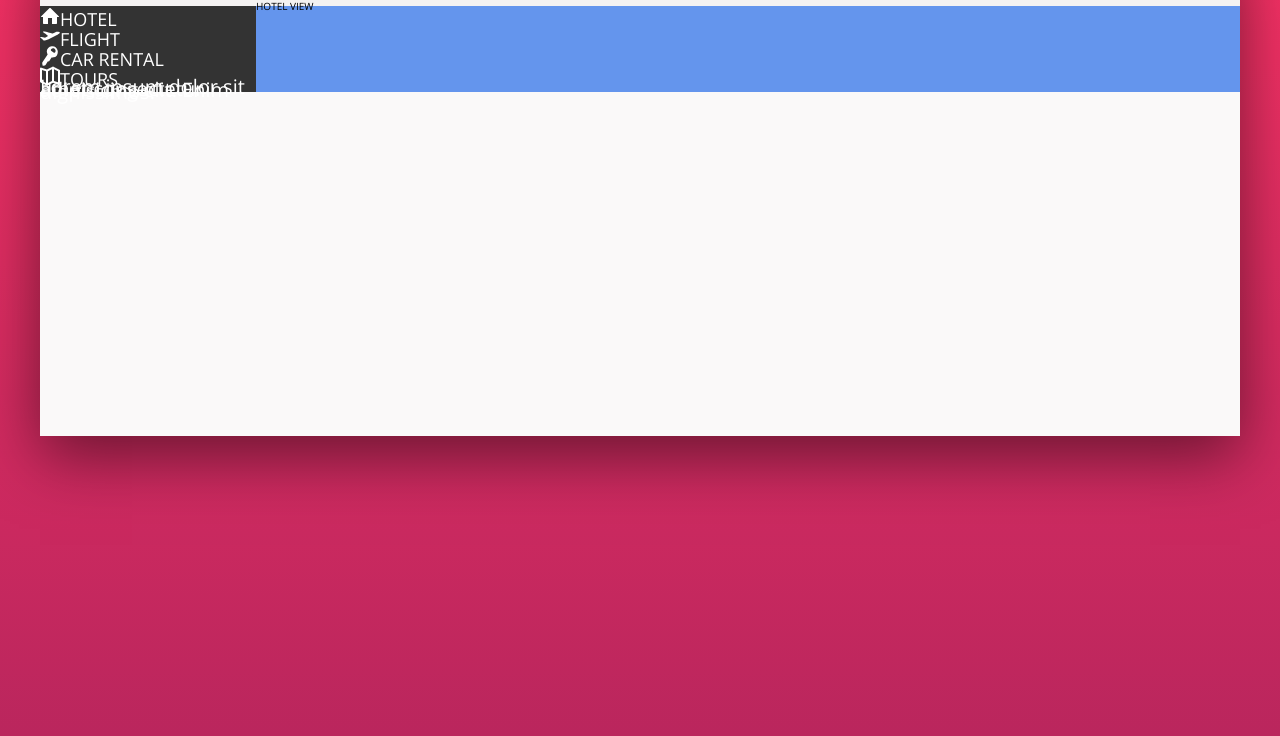
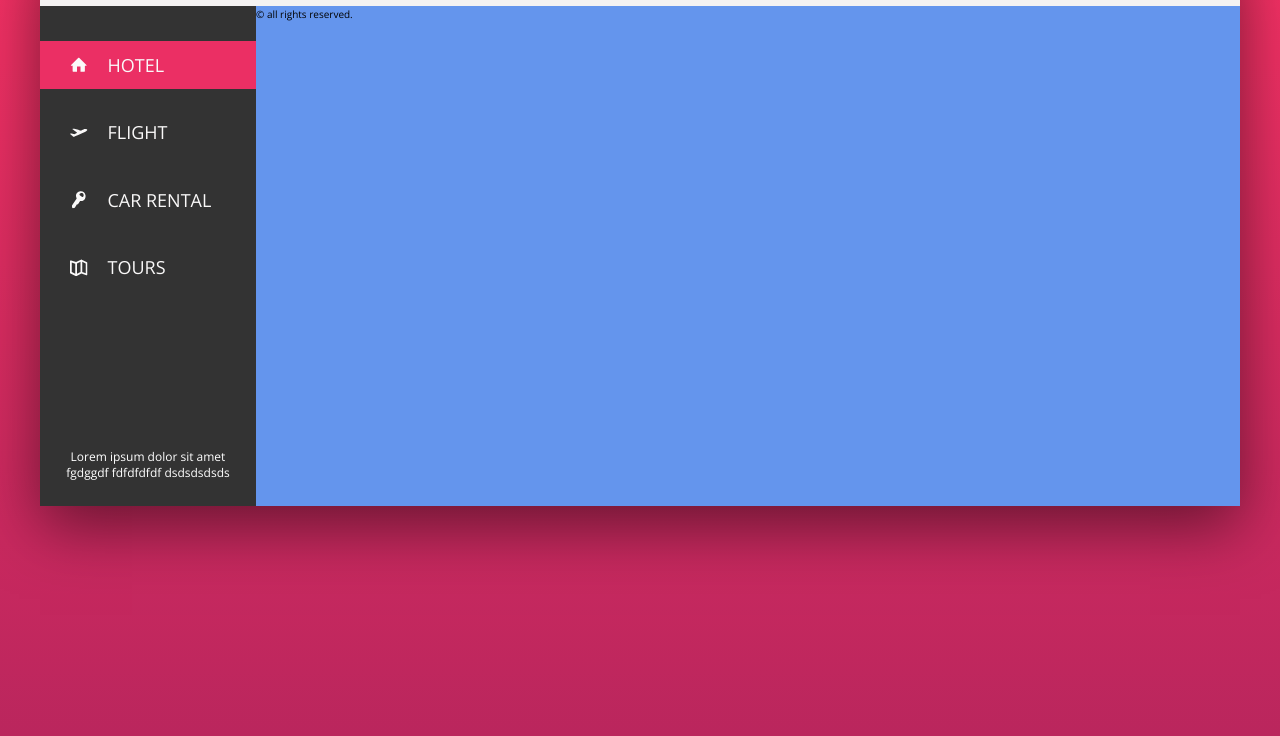
Before and after one commit to adamsJS23/trillo, a website: page index.html in a window 1280 px wide. Shown: the part 144-880 px from the top of the page. Drawn offline with nearby package versions, Linux system fonts and the light colour scheme.

Commit message:
built navigation

```diff
--- a/index.html
+++ b/index.html
@@ -56,26 +56,26 @@
         <nav class="sidebar">
 
             <ul class="side-nav">
-              <li class="side-nav__item">
-                  <a href="" class="side-nav__link"><svg class="side-nav__icon">
+              <li class="side-nav__item side-nav__item--active">
+                  <a href="#" class="side-nav__link"><svg class="side-nav__icon">
                     <use xlink:href="img/sprite.svg#icon-home"/>
                   </svg><span>hotel</span>
                 </a>
               </li>
               <li class="side-nav__item">
-                  <a href="" class="side-nav__link"><svg class="side-nav__icon">
+                  <a href="#" class="side-nav__link"><svg class="side-nav__icon">
                     <use xlink:href="img/sprite.svg#icon-aircraft-take-off"/>
                   </svg><span>flight</span>
                 </a>
               </li>
               <li class="side-nav__item">
-                  <a href="" class="side-nav__link"><svg class="side-nav__icon">
+                  <a href="#" class="side-nav__link"><svg class="side-nav__icon">
                     <use xlink:href="img/sprite.svg#icon-key"/>
                   </svg><span>car rental</span>
                 </a>
               </li>
               <li class="side-nav__item">
-                  <a href="" class="side-nav__link"><svg class="side-nav__icon">
+                  <a href="#" class="side-nav__link"><svg class="side-nav__icon">
                     <use xlink:href="img/sprite.svg#icon-map"/>
                   </svg><span>tours</span>
                 </a>
@@ -83,12 +83,13 @@
             </ul>
 
           <p class="legal">
-            Lorem ipsum dolor sit amet consectetur adipisicing elit. Enim
-            dignissimos.
+            Lorem ipsum dolor sit amet fgdggdf fdfdfdfdf dsdsdsdsds
           </p>
         </nav>
         <main class="hotel-view">
-          HOTEL VIEW
+          <p>
+            &copy; all rights reserved.
+          </p>
         </main>
       </div>
     </div>
--- a/sass/_base.scss
+++ b/sass/_base.scss
@@ -44,7 +44,7 @@ html {
 body {
   font-family: "Open Sans", sans-serif;
   font-weight: 400;
-  line-height: 1.6px;
+  line-height: 16px;
   background-color: var(--color-primary-light);
   background-image: linear-gradient(
     var(--color-primary-light),
--- a/sass/_components.scss
+++ b/sass/_components.scss
@@ -92,7 +92,7 @@
     fill: var(--color-grey-dark-2);
   }
   &__notification {
-    font-size:.8rem ;
+    font-size: 0.8rem;
     height: 1.75rem;
     width: 1.75rem;
     border-radius: 50%;
@@ -113,37 +113,77 @@
     border-radius: 50%;
     margin-right: 1rem;
   }
-
 }
 
 /////////////////////////////////
 /// NAVIGATION- SIDE BAR
 
-.side-nav{
+.side-nav {
+  font-size: 1.4rem;
+  list-style: none;
+  margin-top: 3.5rem;
+  &__item {
+    position: relative;
 
-  &__item{
-    list-style: none;
-    &:not(:last-child)
-    {
-      // margin-bottom: 2px;
+    &:not(:last-child) {
+      margin-bottom: 2rem;
     }
   }
 
-  &__link{
-    font-size: 1.8rem;
-    text-transform: uppercase;
-    text-decoration: none;
-    color: inherit;
+  &__item::before {
+    content: "";
+    position: absolute;
+    left: 0;
+    top: 0;
+    width: 5px;
+    height: 100%;
+    background-color: var(--color-primary);
+    opacity: 0;
+    transform: scaleY(0);
+    // transform-origin: 0 ;
+    transition: transform 0.3s ease, width 0.2s cubic-bezier(1, 0, 0, 1) 0.3s, background-color .1s;
   }
 
-  &__icon{
-    height: 2rem;
-    width: 2rem;
+  &__item:hover::before,
+  &__item--active::before {
+    opacity: 1;
+    transform: scaleY(1);
+    width: 100%;
+  }
+
+  &__item:active::before{
+    background-color: var(--color-primary-light);
+  }
+
+  &__link {
+    &:link,
+    &:visited {
+      color: var(--color-grey-light-1);
+      font-size: 1.8rem;
+      padding: 1.5rem 3rem;
+      text-transform: uppercase;
+      text-decoration: none;
+      display: block;
+      display: flex;
+      align-items: center;
+      position: relative;
+      z-index: 1;
+    }
+  }
+
+  &__icon {
+    height: 1.75rem;
+    width: 1.75rem;
     fill: currentColor;
+    margin-right: 2rem;
   }
 }
 
-.legal{
-  font-size: 2rem;
-  line-height: 1.6px;
+/////////////////////////////////
+/// LEGAL
+
+.legal {
+  font-size: 1.2rem;
+  padding: 2.5rem;
+  text-align: center;
 }
--- a/sass/_layout.scss
+++ b/sass/_layout.scss
@@ -5,6 +5,7 @@
   box-shadow:var(--shadow-dark);
   min-height: 50rem;
 }
+
 .header {
   font-size: 1.4;
   height: 7rem;
@@ -14,6 +15,7 @@
   justify-content: space-between;
   align-items: center;
 }
+
 .content {
   display: flex;
 }
@@ -21,13 +23,15 @@
   background-color: var(--color-grey-dark-1);
   color: var(--color-white);
   flex: 0 0 18%;
-  // min-height: 50rem;
   display: flex;
   justify-content: space-between;
   flex-direction: column;
 }
+
 .hotel-view {
   background-color: var(--color-white);
   background-color: cornflowerblue;
   flex: 1;
+  // Only for text
+  min-height: 50rem;
 }
```
Also changed, not shown: css/style.css.
